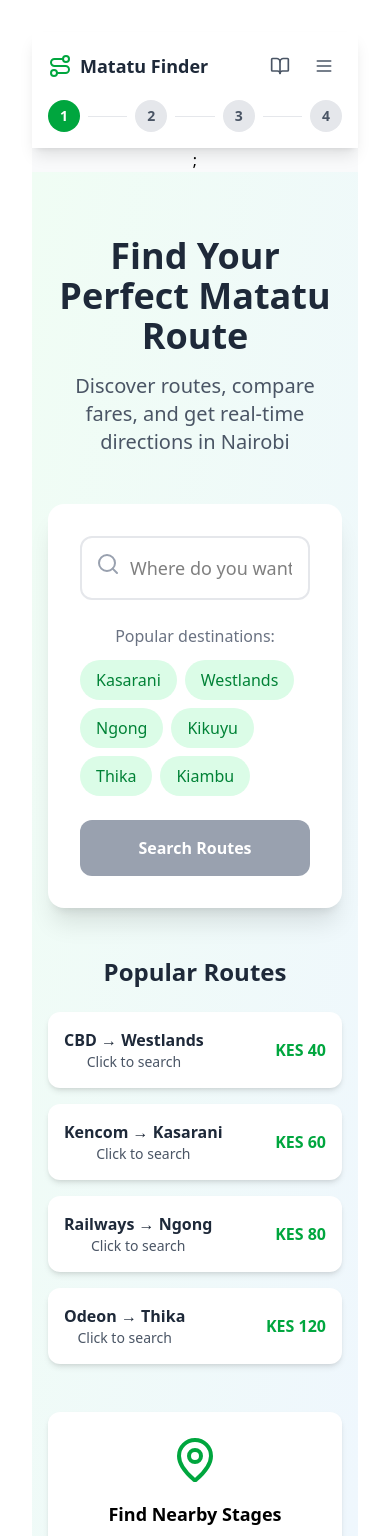
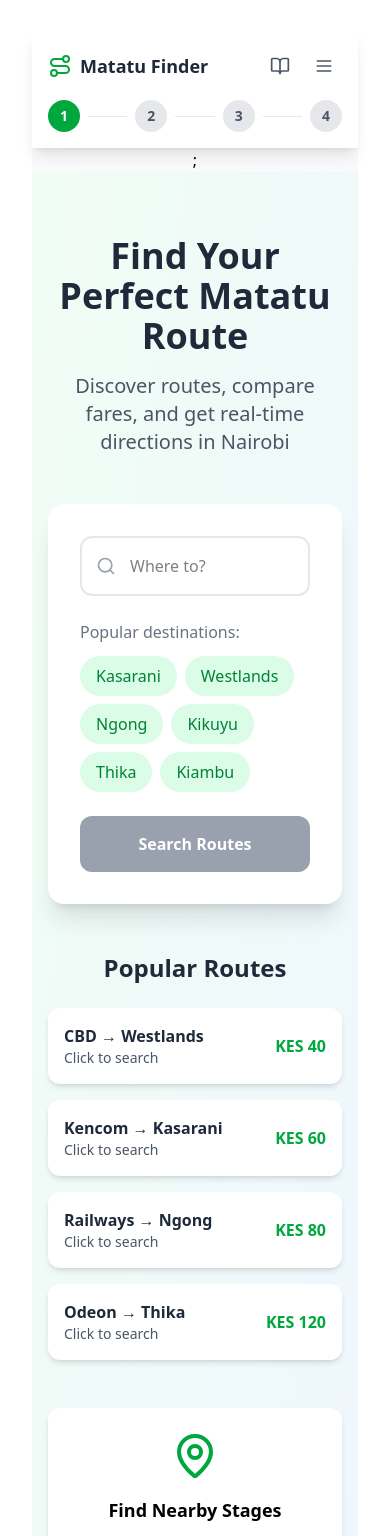
Before and after one commit to jneema/matatu-search-project, a React (Vite) app: page / in a window 390 px wide. Shown: the top 1536 px of the page. Built offline with nearby package versions, Linux system fonts and the light colour scheme.

Commit message:
landing view page mobile responsiveness

```diff
--- a/src/pages/index.jsx
+++ b/src/pages/index.jsx
@@ -166,26 +166,38 @@ const LandingView = ({
 
         <div className="bg-white rounded-2xl shadow-xl p-8 mb-12">
           <div className="relative">
-            <Search className="absolute left-4 top-4 h-6 w-6 text-gray-400" />
+            <div className="absolute inset-y-0 left-0 pl-4 flex items-center">
+              <Search className="h-5 w-5 text-gray-400" />
+            </div>
             <input
               type="text"
-              placeholder="Where do you want to go?"
+              placeholder="Where to?"
               value={searchQuery}
-              onChange={(e) => setSearchQuery(e.target.value)}
+              onChange={(e) => {
+                const value = e.target.value;
+                setSearchQuery(value);
+
+                if (value.trim() === "") {
+                  setShowNoResults(false);
+                  setHasSearched(false);
+                  setSearchResults([]);
+                }
+              }}
               onKeyPress={(e) => e.key === "Enter" && handleSearch(searchQuery)}
-              className="w-full pl-12 pr-4 py-4 text-lg border-2 border-gray-200 rounded-xl focus:border-green-500 focus:outline-none disabled:bg-gray-100"
+              className="w-full pl-12 pr-4 py-4 text-md sm:text-lg border-2 border-gray-200 rounded-xl focus:border-green-500 focus:outline-none disabled:bg-gray-100"
               disabled={isSearching}
             />
+
             {isSearching && (
-              <div className="absolute right-4 top-4">
-                <Loader className="h-6 w-6 text-gray-400 animate-spin" />
+              <div className="absolute inset-y-0 right-0 pr-4 flex items-center">
+                <Loader className="h-5 w-5 text-gray-400 animate-spin" />
               </div>
             )}
           </div>
 
           {/* No Results Fallback */}
           {showNoResults && (
-            <div className="mt-6 p-6 bg-red-50 rounded-xl border border-red-200">
+            <div className="mt-6 p-4 sm:p-6 bg-red-50 rounded-xl border border-red-200">
               <div className="flex items-center space-x-3 mb-4">
                 <AlertCircle className="h-6 w-6 text-red-600" />
                 <h3 className="text-lg font-semibold text-red-800">
@@ -213,7 +225,7 @@ const LandingView = ({
           {/* Popular Destinations - Only show when not showing no results */}
           {!showNoResults && (
             <div className="mt-6">
-              <p className="text-gray-500 mb-3">Popular destinations:</p>
+              <p className="text-gray-500 mb-3 text-left">Popular destinations:</p>
               <div className="flex flex-wrap gap-2">
                 {suggestions.map((suggestion, index) => (
                   <button
@@ -263,7 +275,7 @@ const LandingView = ({
                       <p className="font-semibold text-gray-800 group-hover:text-green-600 transition-colors">
                         {route.from} → {route.to}
                       </p>
-                      <p className="text-sm text-gray-600">Click to search</p>
+                      <p className="text-sm text-gray-600 text-left">Click to search</p>
                     </div>
                     <div className="text-green-600 font-bold">{route.fare}</div>
                   </div>
```
